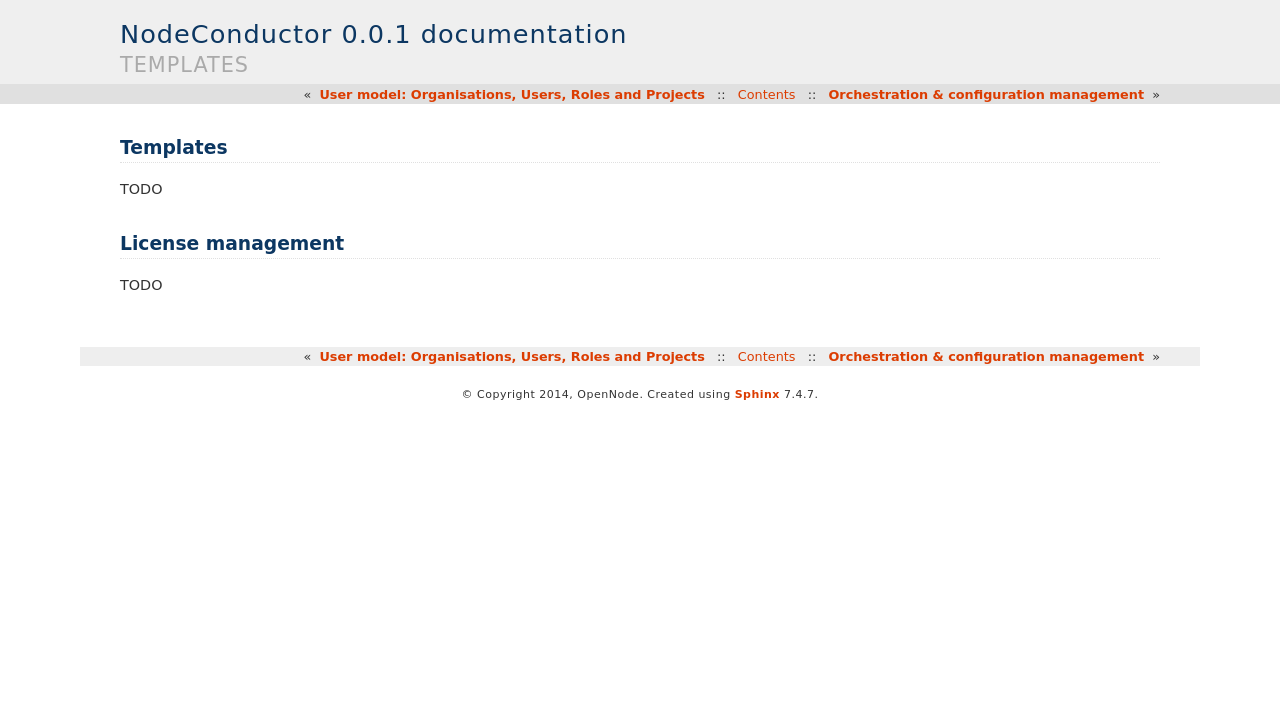
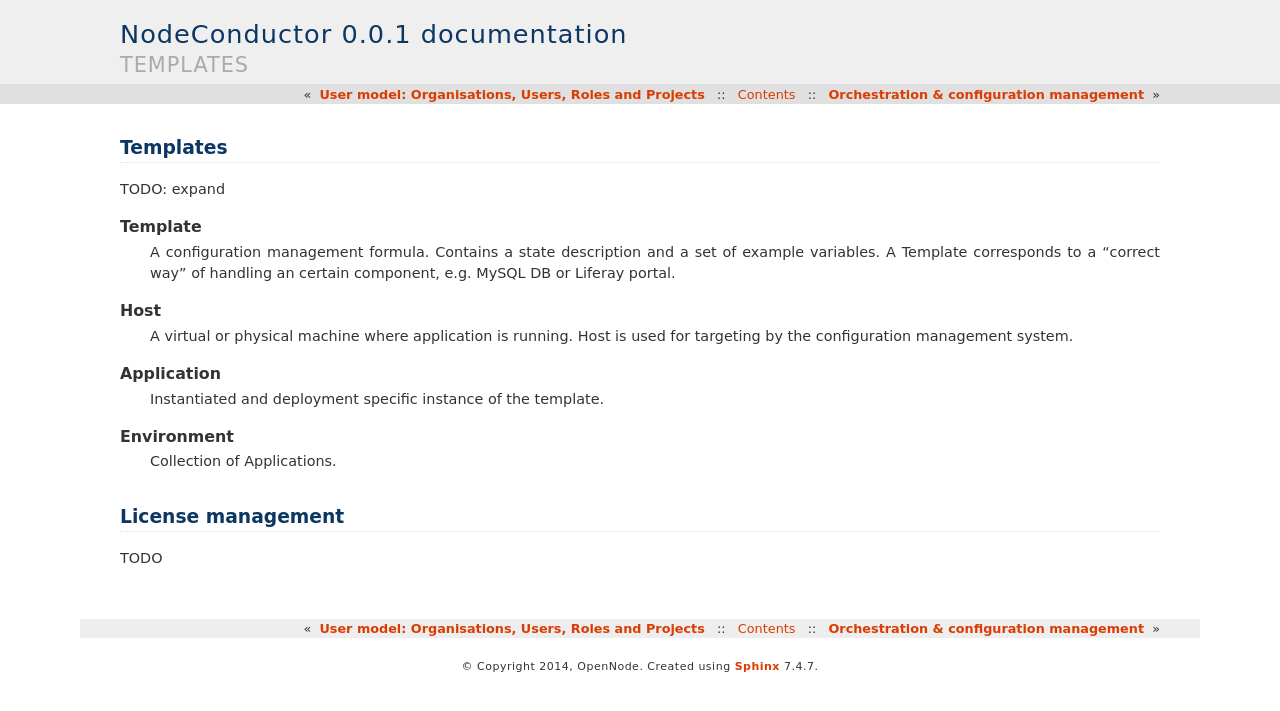
Before and after one commit to opennode/waldur-core, a Sphinx documentation site: the page built from docs/templates.rst, in a window 1280 px wide. Shown: the top 711 px of the page. Built offline with Sphinx 7.4.7, drawn with Linux system fonts in a browser that asks for light colours; pages that are not in the unit, such as notebooks, are missing from menus.

Commit message:
Minor rearrangements of docs

```diff
--- a/docs/index.rst
+++ b/docs/index.rst
@@ -28,7 +28,6 @@ Topics
    structure
    templates
    orchestration
-   terminology
 
 
 Indices and tables
--- a/docs/structure.rst
+++ b/docs/structure.rst
@@ -22,7 +22,6 @@ NodeConductor's user model includes several core models described below.
       a more technical 'Administrator' role and less technical 'Manager' role.
 
 
-
 Project roles
 =============
 
--- a/docs/templates.rst
+++ b/docs/templates.rst
@@ -1,7 +1,23 @@
 Templates
 ---------
 
-TODO
+TODO: expand
+
+.. glossary::
+
+    Template
+      A configuration management formula. Contains a state description and a set of example variables. A Template corresponds
+      to a "correct way" of handling an certain component, e.g. MySQL DB or Liferay portal.
+
+    Host
+      A virtual or physical machine where application is running. Host is used for targeting by the configuration management
+      system.
+
+    Application
+      Instantiated and deployment specific instance of the template.
+
+    Environment
+      Collection of Applications.
 
 License management
 ------------------
```
